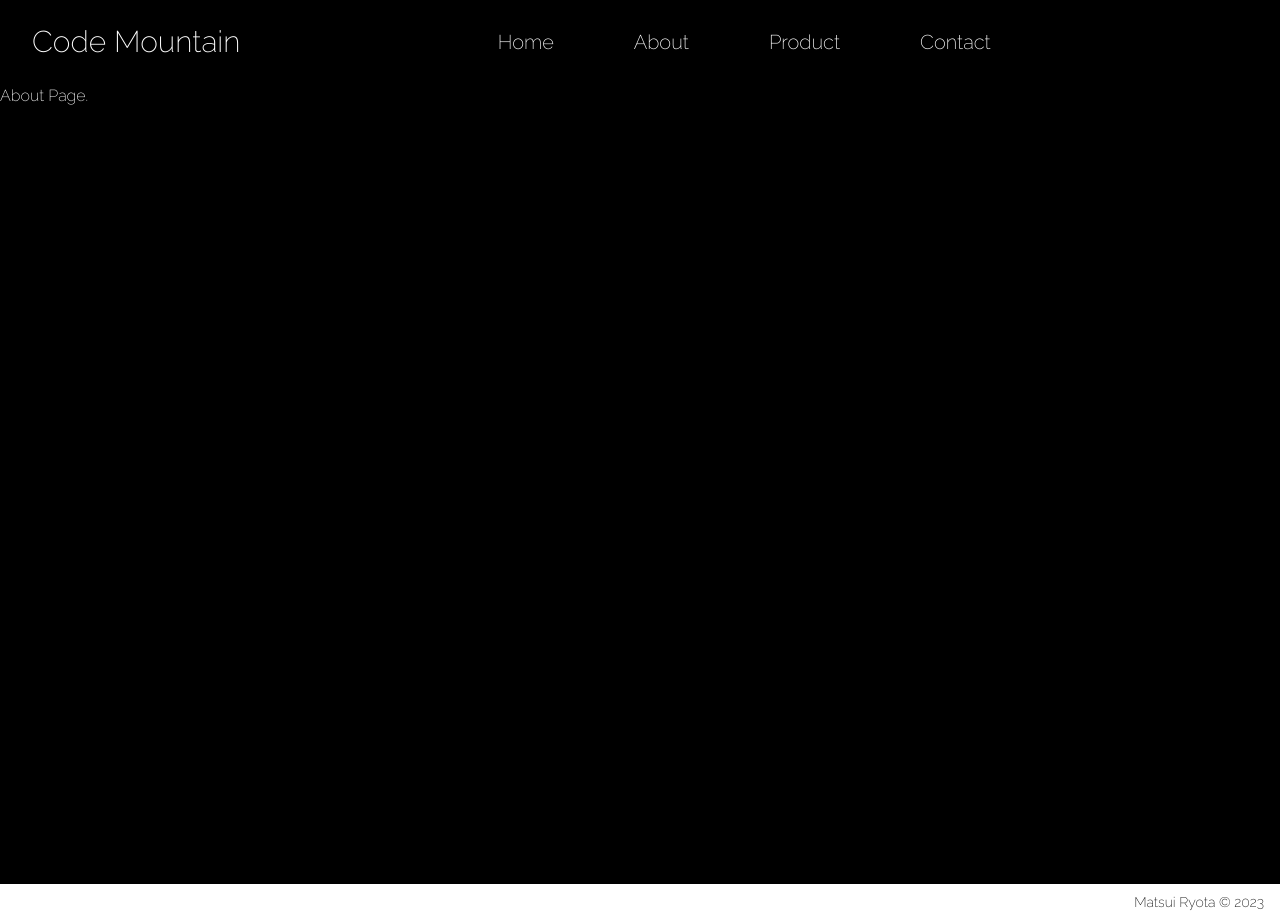
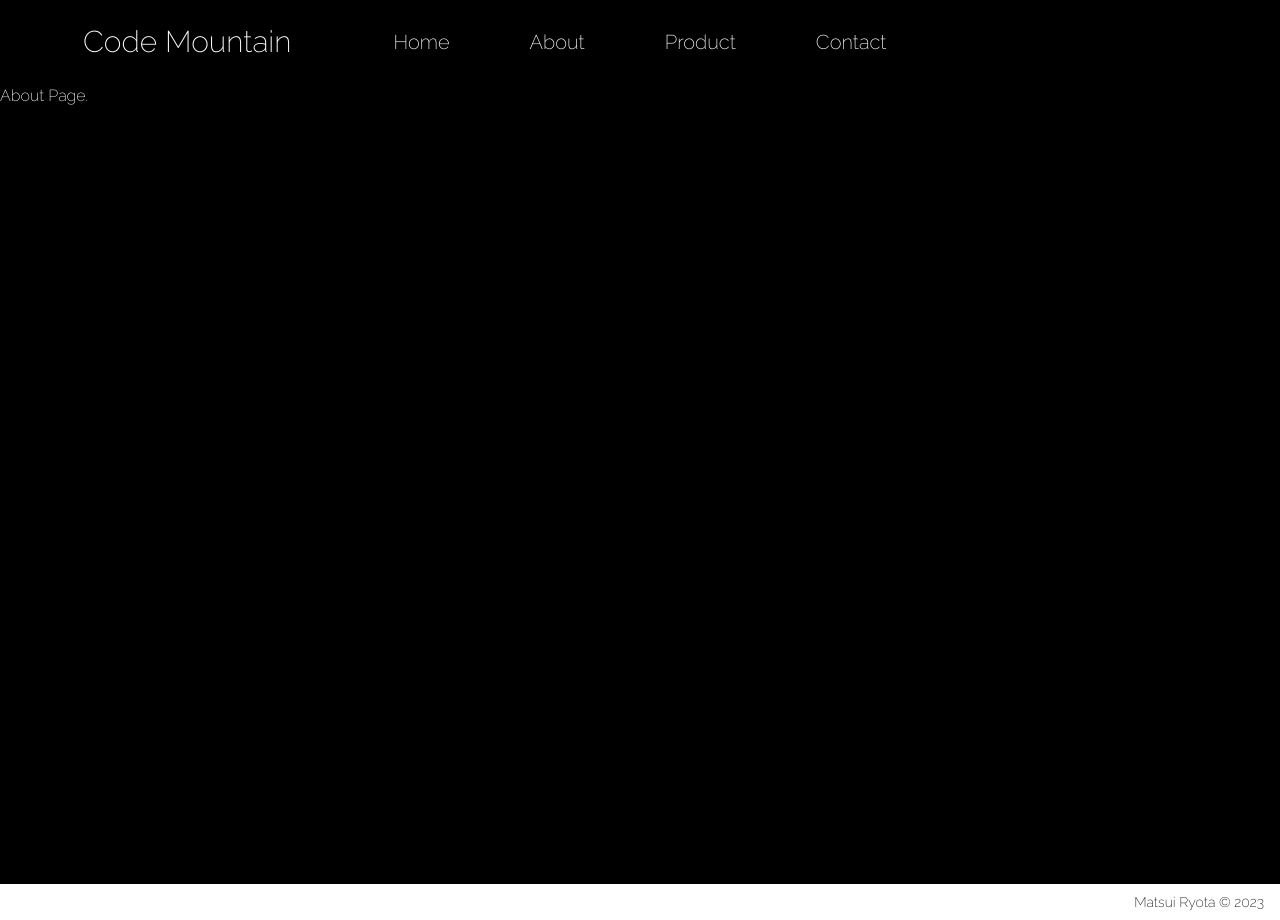
Before and after one commit to ryota-sb/code-mountain, a Next.js app: page /about in a window 1280 px wide. Built offline with nearby package versions, Linux system fonts and the light colour scheme.

Commit message:
ヘッダー完了

```diff
--- a/src/components/Header.tsx
+++ b/src/components/Header.tsx
@@ -8,14 +8,14 @@ export default function Header() {
     { name: "Contact", link: "/contact" },
   ];
   return (
-    <div className="my-6 mx-8 flex items-center justify-between">
+    <div className="flex items-center justify-around px-8 py-6">
       <h1 className="text-3xl">Code Mountain</h1>
       <ul className="flex gap-20 text-xl">
         {menus.map((menu) => (
           <Link href={menu.link}>{menu.name}</Link>
         ))}
       </ul>
-      <div></div>
+      <h1 className="text-3xl text-black">Code Mountain</h1>
     </div>
   );
 }
```
